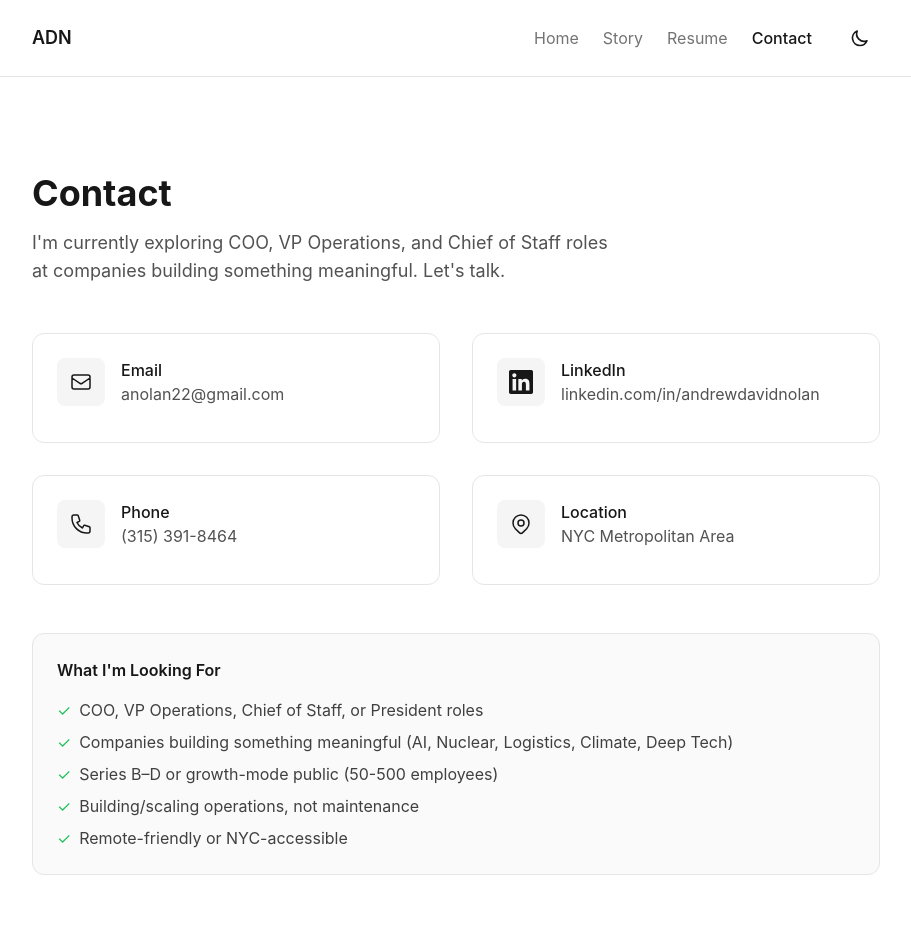
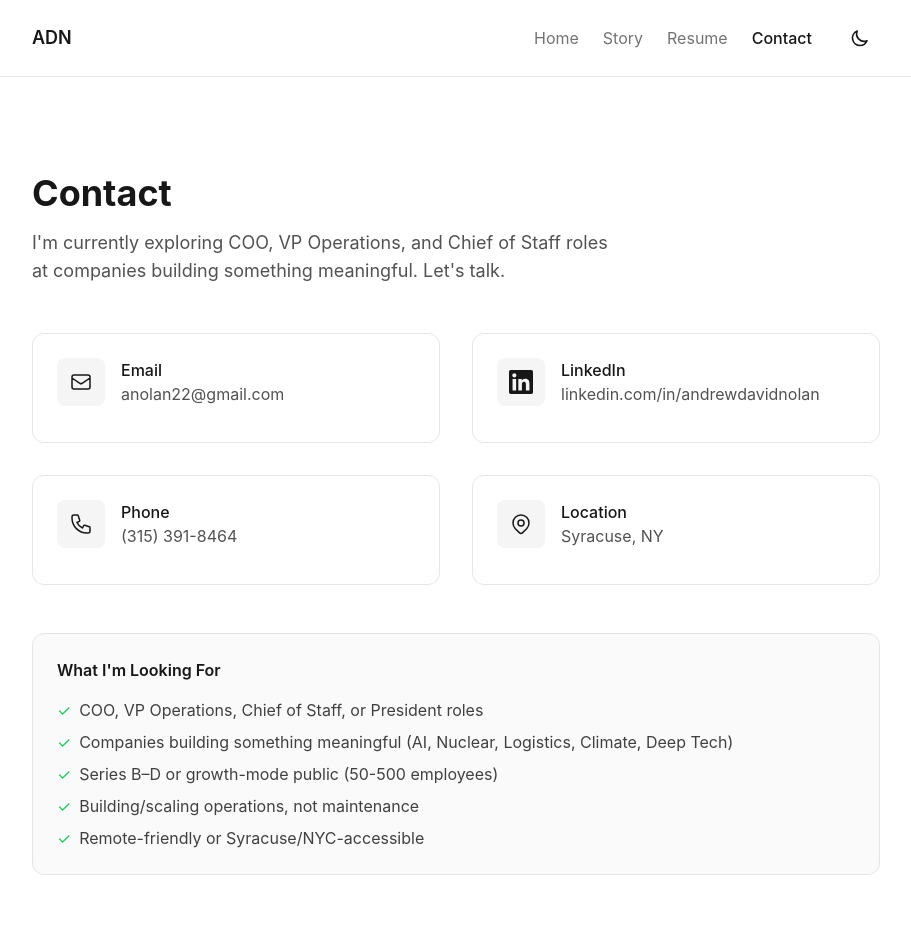
Before and after one commit to DogginitAN/andrewdavidnolan.com, a Next.js app: page /contact in a window 1280 px wide. Shown: the top 952 px of the page, without its empty margins (184-1095 px from the left). Built offline with nearby package versions, Linux system fonts and the light colour scheme; a web font is replaced by a local one.

Commit message:
Update location to Syracuse, NY on contact page
- Change location pill from 'NYC Metropolitan Area' to 'Syracuse, NY'
- Update 'What I'm Looking For' from 'NYC-accessible' to 'Syracuse/NYC-accessible'
- Reflects current location while maintaining NYC accessibility

```diff
--- a/app/contact/page.tsx
+++ b/app/contact/page.tsx
@@ -74,7 +74,7 @@ export default function Contact() {
             </div>
             <div>
               <p className="font-medium">Location</p>
-              <p className="text-neutral-600 dark:text-neutral-400">NYC Metropolitan Area</p>
+              <p className="text-neutral-600 dark:text-neutral-400">Syracuse, NY</p>
             </div>
           </div>
         </div>
@@ -102,7 +102,7 @@ export default function Contact() {
           </li>
           <li className="flex gap-2">
             <span className="text-green-500">✓</span>
-            <span>Remote-friendly or NYC-accessible</span>
+            <span>Remote-friendly or Syracuse/NYC-accessible</span>
           </li>
         </ul>
       </div>
```
